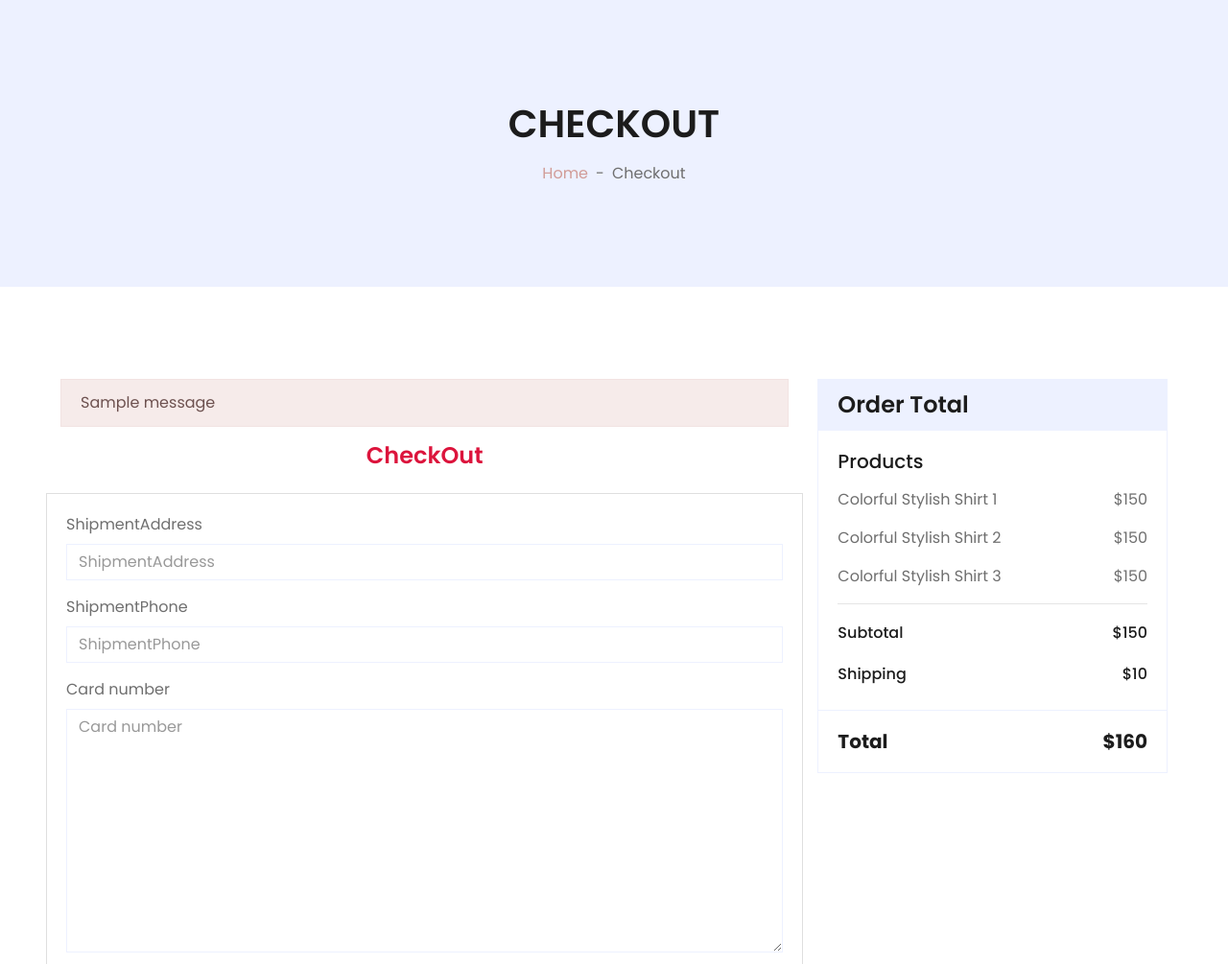
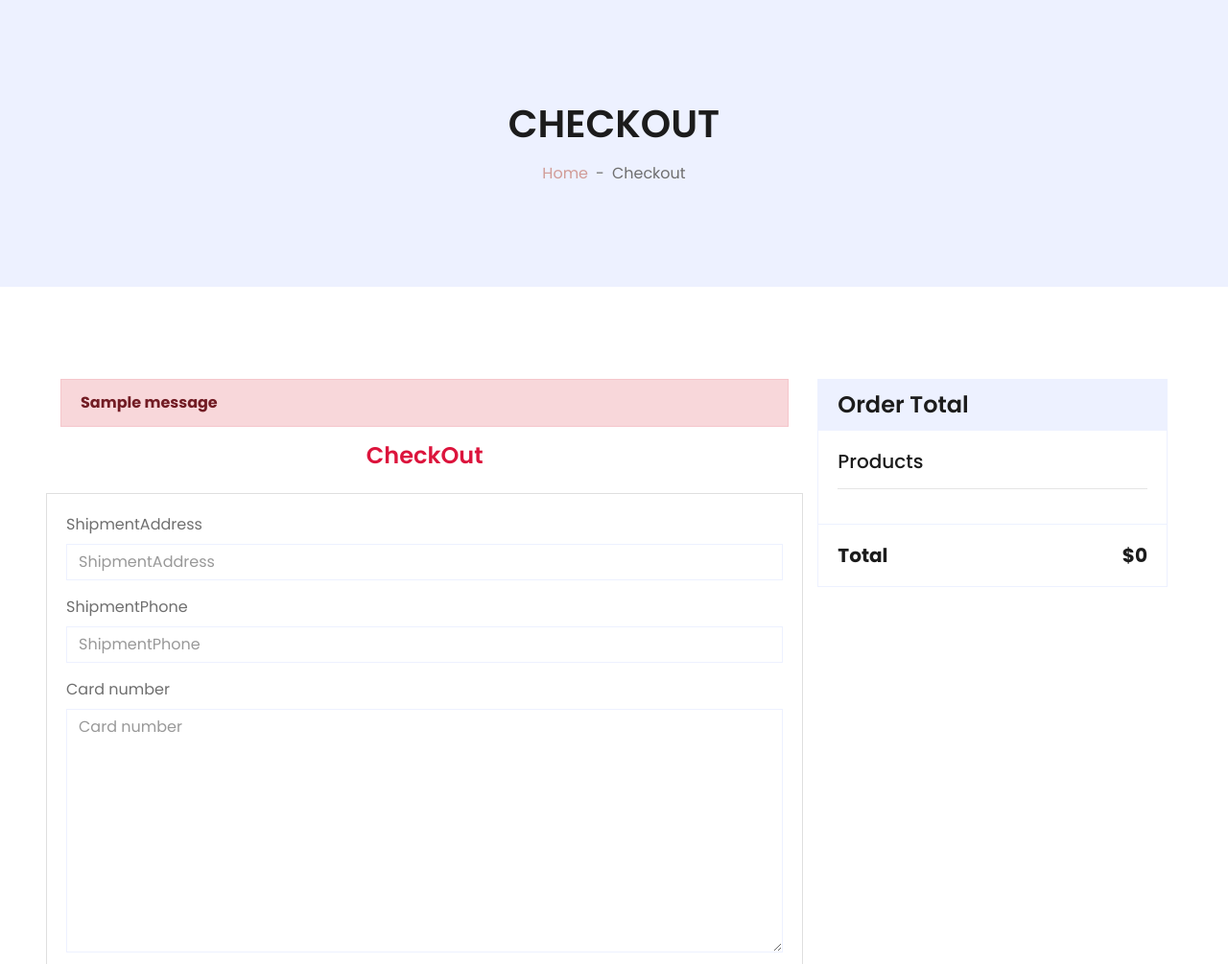
Before and after one commit to zakariyae1889/E-commerce, a Django app: page /path_payment in a window 1280 px wide. Shown: the part 106-1111 px from the top of the page at 96% size. Run offline with Django 4.2, Linux system fonts and the light colour scheme; a user stored in the database is signed in; tables that the repository leaves empty hold one stand-in row (values such as "Sample post"); one stand-in notice (Sample message) is shown; some libraries are stand-ins or nearby versions.

Commit message:
commit change

```diff
--- a/Payment/views.py
+++ b/Payment/views.py
@@ -35,5 +35,8 @@
                             total+=sub.quantity * sub.product.DiscountPrice
                         else : total+=sub.quantity * sub.product.Price
         return render(request,template_name="Shop/checkout.html" ,context={
-            "Form":Form
+            "Form":Form,
+            'order':order,
+            'Orderdetails':Orderdetails,
+            'total':total
         })
--- a/templates/Shop/checkout.html
+++ b/templates/Shop/checkout.html
@@ -21,13 +21,15 @@
         <div class="row px-xl-5">
             <div class="col-lg-8">
                 <div class="mb-4">
-                    <div class="alert alert-primary" role="alert">
-                       {%if  messages %}
+                    {%if  messages %}
                         {%for message in  messages%}
-                            {{message}}
+
+                            <div class="alert alert-danger" role="alert">
+                                <strong>{{message}}</strong>
+                            </div>
                         {%endfor%}
-                       {%endif%}
-                    </div>
+                    {%endif%}
+
                     <h4 class="font-weight-semi-bold mb-4 text-center " style="color: crimson;">CheckOut</h4>
                     <div class="row">
                         <div class="card" style="width: 100%;">
@@ -49,32 +51,24 @@
                     </div>
                     <div class="card-body">
                         <h5 class="font-weight-medium mb-3">Products</h5>
-                        <div class="d-flex justify-content-between">
-                            <p>Colorful Stylish Shirt 1</p>
-                            <p>$150</p>
-                        </div>
-                        <div class="d-flex justify-content-between">
-                            <p>Colorful Stylish Shirt 2</p>
-                            <p>$150</p>
-                        </div>
-                        <div class="d-flex justify-content-between">
-                            <p>Colorful Stylish Shirt 3</p>
-                            <p>$150</p>
-                        </div>
+                        {%for OrderItem in Orderdetails %}
+                            <div class="d-flex justify-content-between">
+                                <p>{{OrderItem.product.Name}}</p>
+                                {%if OrderItem.product.DiscountPrice > 0%}
+                                    <p>${{OrderItem.product.DiscountPrice}}</p>
+                                {%else%}
+                                    <p>${{OrderItem.product.Price}}</p>
+                                {%endif%}
+                            </div>
+                        {%endfor%}
+
                         <hr class="mt-0">
-                        <div class="d-flex justify-content-between mb-3 pt-1">
-                            <h6 class="font-weight-medium">Subtotal</h6>
-                            <h6 class="font-weight-medium">$150</h6>
-                        </div>
-                        <div class="d-flex justify-content-between">
-                            <h6 class="font-weight-medium">Shipping</h6>
-                            <h6 class="font-weight-medium">$10</h6>
-                        </div>
+
                     </div>
                     <div class="card-footer border-secondary bg-transparent">
                         <div class="d-flex justify-content-between mt-2">
                             <h5 class="font-weight-bold">Total</h5>
-                            <h5 class="font-weight-bold">$160</h5>
+                            <h5 class="font-weight-bold">${{total}}</h5>
                         </div>
                     </div>
                 </div>
```
